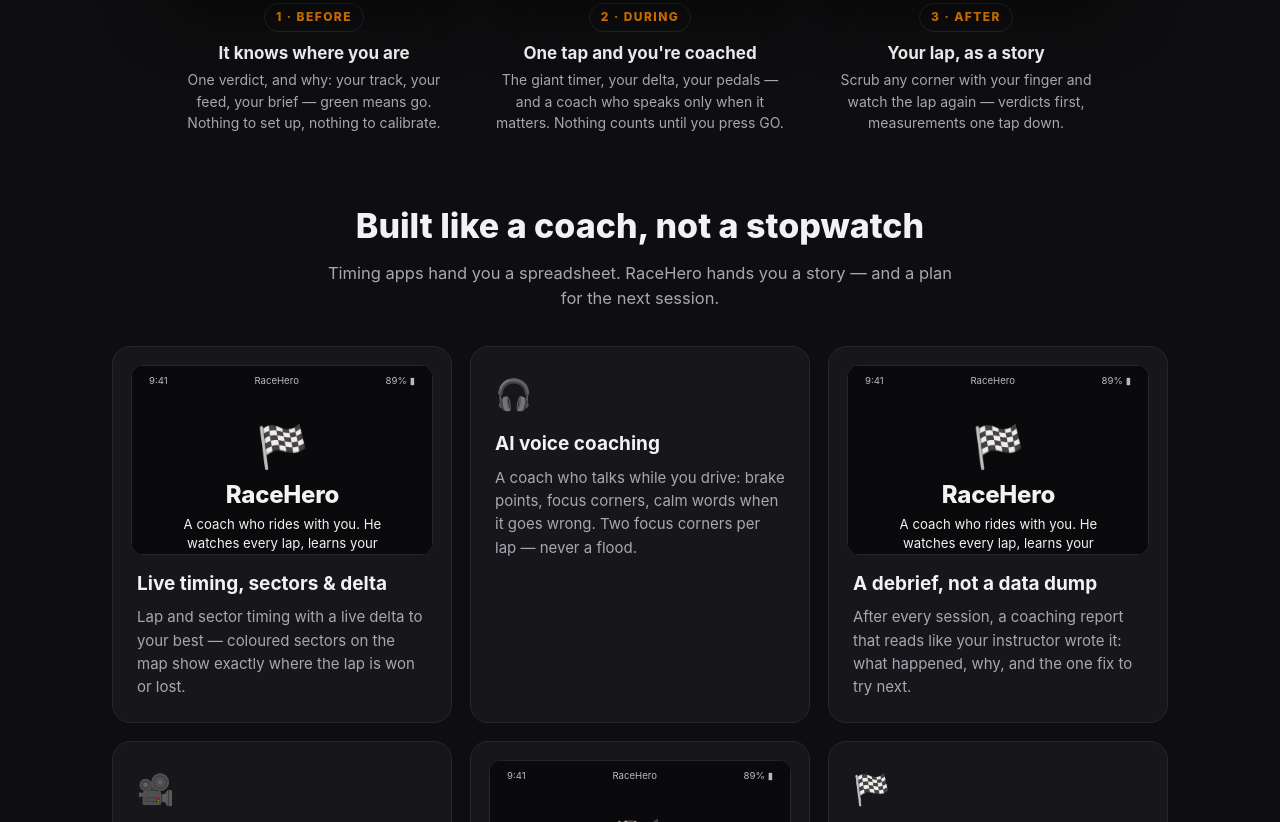
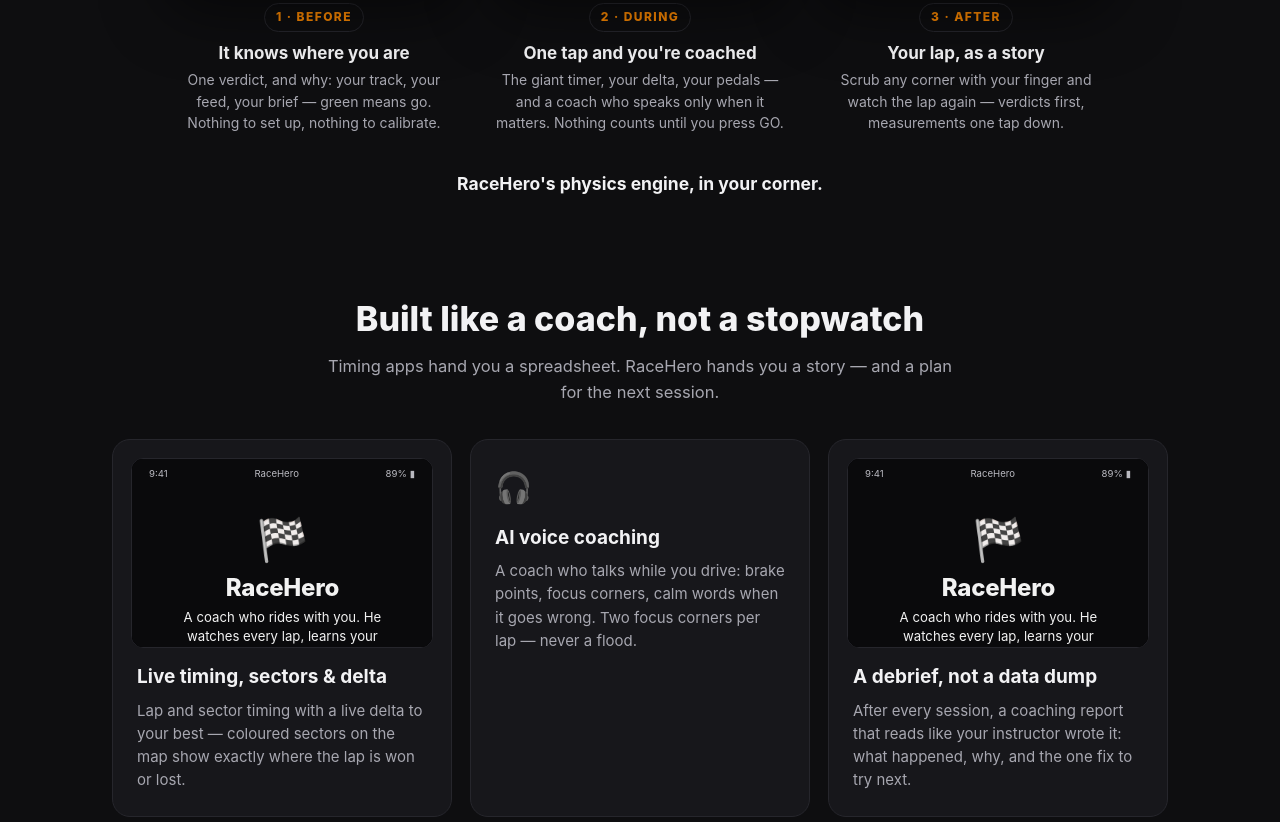
Before and after one commit to dmodaragamage/RaceHero-Site, a website: page index.html in a window 1280 px wide. Shown: the part 1587-2409 px from the top of the page. Drawn offline with Linux system fonts and the light colour scheme.

Commit message:
Branding trickle-in: physics-engine signature line in footers site-wide, Engine hero sign-off, homepage app-section sign-off, Lena descriptor on Coach

```diff
--- a/index.html
+++ b/index.html
@@ -50,6 +50,7 @@
   .fcap .beat{display:inline-block;color:var(--acc);font-weight:800;font-size:12px;letter-spacing:.12em;text-transform:uppercase;border:1px solid var(--line);border-radius:999px;padding:4px 11px;margin-bottom:8px}
   .fcap b{display:block;font-size:17px;margin-bottom:3px}
   .fcap p{color:var(--dim);font-size:14px;max-width:290px;margin:0 auto}
+  .appsig{text-align:center;color:var(--ink);font-size:17.5px;font-weight:750;margin:36px auto 30px}
   .grid{display:grid;grid-template-columns:repeat(3,1fr);gap:18px}
   .card{background:var(--card);border:1px solid var(--line);border-radius:18px;padding:24px}
   .card .ico{font-size:30px;margin-bottom:12px}
@@ -145,6 +146,7 @@
       <div class="fcap"><span class="beat">3 · After</span><b>Your lap, as a story</b><p>Scrub any corner with your finger and watch the lap again — verdicts first, measurements one tap down.</p></div>
     </div>
   </div>
+  <p class="appsig">RaceHero's physics engine, in your corner.</p>
 </div></section>
 
 <section id="features"><div class="wrap">
@@ -265,6 +267,7 @@
 
 <footer><div class="wrap">
   <div>© 2026 RaceHero™</div>
+  <div>RaceHero's physics engine, in your corner.</div>
   <div class="links">
     <a href="/how-it-works.html">How it works</a>
     <a href="/gear.html">Gear</a>
```
Also changed, not shown: coach.html (+3 -0 lines), engine.html (+3 -0 lines), gear.html (+1 -0 lines), how-it-works.html (+1 -0 lines), products/dual-xgps150a.html (+1 -0 lines), products/dual-xgps160.html (+1 -0 lines), products/gopro-hero13.html (+1 -0 lines), products/gopro-suction-mount.html (+1 -0 lines), products/obdlink-mx.html (+1 -0 lines), products/puck-kit.html (+1 -0 lines), products/qstarz-bl-1000gt.html (+1 -0 lines), products/racebox-mini-s.html (+1 -0 lines), products/racebox-mini.html (+1 -0 lines), products/ram-x-grip-mount.html (+1 -0 lines), 1 more files.
